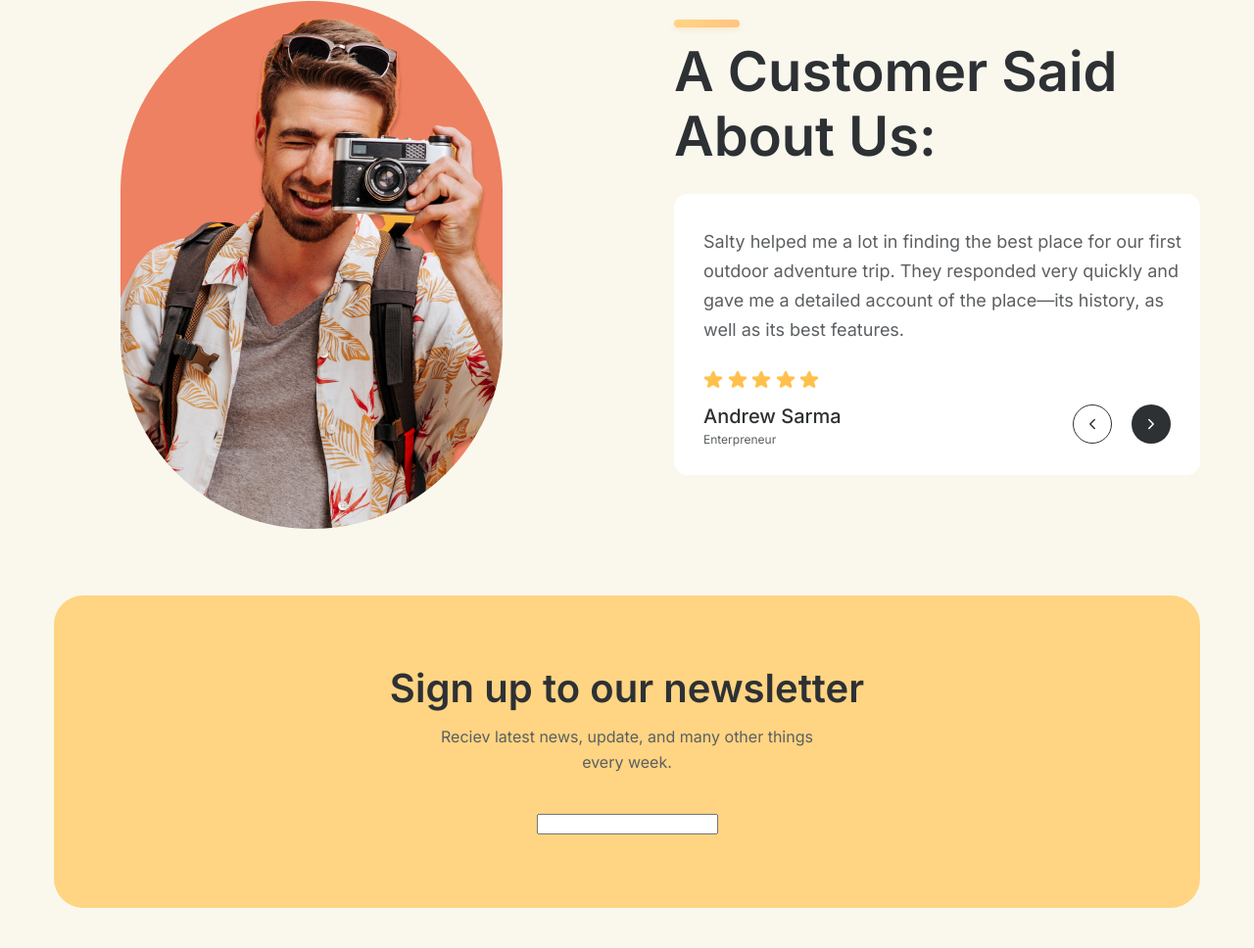
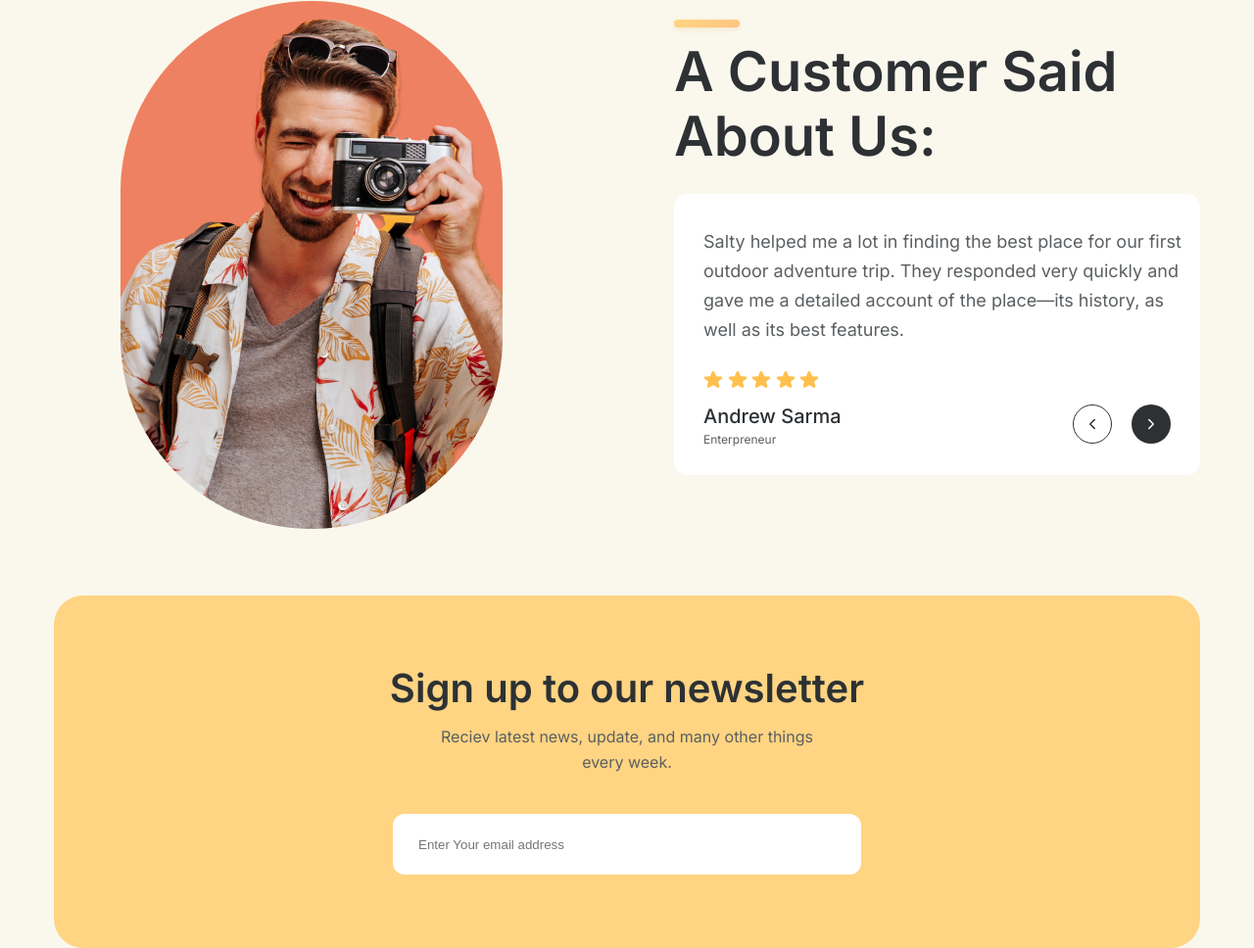
Before and after one commit to YuriyBaranov83/FreeTravel, a plain HTML site: page index.html in a window 1280 px wide. Shown: the part 3608-4576 px from the top of the page at 98% size. Before the commit the page ends 4535 px from the top, so only its background shows below. Drawn offline with Linux system fonts and the light colour scheme.

Commit message:
added styles for input

```diff
--- a/index.html
+++ b/index.html
@@ -403,7 +403,7 @@
                <div class="sign__title">Sign up to our newsletter</div>
                <div class="sign__text">Reciev latest news, update, and many other things every week. </div>
                <div class="sign__email">
-                  <input type="email" name="Enter Your email address">
+                  <input type="email" name="" id="" placeholder="Enter Your email address">
                </div>
             </div>
          </div>
--- a/scss/_sign.scss
+++ b/scss/_sign.scss
@@ -24,5 +24,13 @@
    &__email {
       margin-top: 40px;
       padding-bottom: 75px;
+      & input[type="email"]{
+         width: 450px;
+         height: 60px;
+         background: #FFFFFF;
+         border-radius: 12px;
+         border: transparent;
+         padding-left: 26px;
+      }
    }
 }
```
Also changed, not shown: css/style.css.
